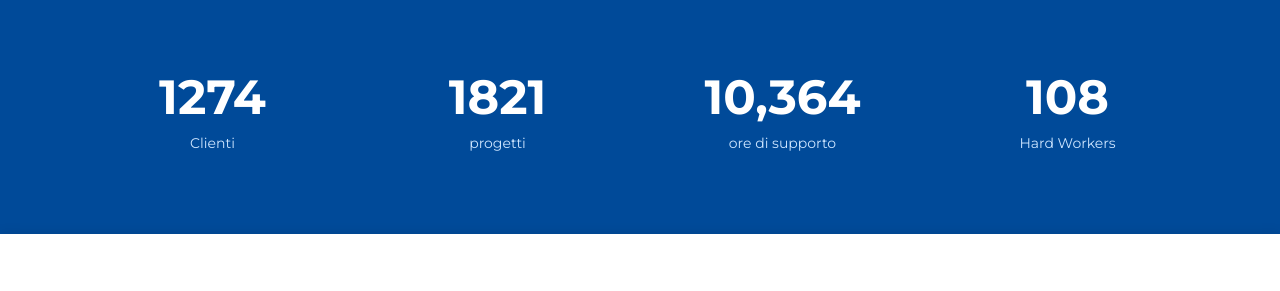
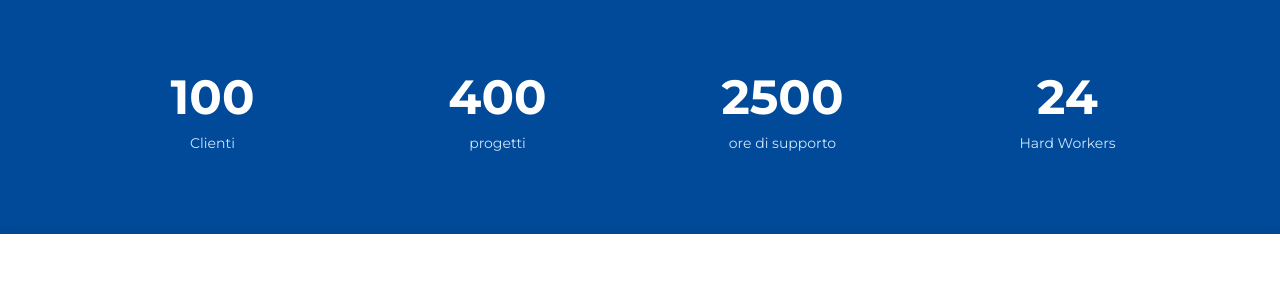
Before and after one commit to dizionario/il.dizionario.onesto-icloud.com, a plain HTML site: page index.html in a window 1280 px wide. Shown: the part 4013-4304 px from the top of the page. Drawn offline with nearby package versions, Linux system fonts and the light colour scheme; files whose address does not match are found by name.

Commit message:
Update index.html

```diff
--- a/index.html
+++ b/index.html
@@ -276,22 +276,22 @@ Siamo qui per te, per il tuo business,
         <div class="row counters">
 
           <div class="col-lg-3 col-6 text-center">
-            <span data-toggle="counter-up">1274</span>
+            <span data-toggle="counter-up">100</span>
             <p>Clienti</p>
           </div>
 
           <div class="col-lg-3 col-6 text-center">
-            <span data-toggle="counter-up">1821</span>
+            <span data-toggle="counter-up">400</span>
             <p>progetti</p>
           </div>
 
           <div class="col-lg-3 col-6 text-center">
-            <span data-toggle="counter-up">10,364</span>
+            <span data-toggle="counter-up">2500</span>
             <p>ore di supporto</p>
           </div>
 
           <div class="col-lg-3 col-6 text-center">
-            <span data-toggle="counter-up">108</span>
+            <span data-toggle="counter-up">24</span>
             <p>Hard Workers</p>
           </div>
 
```
